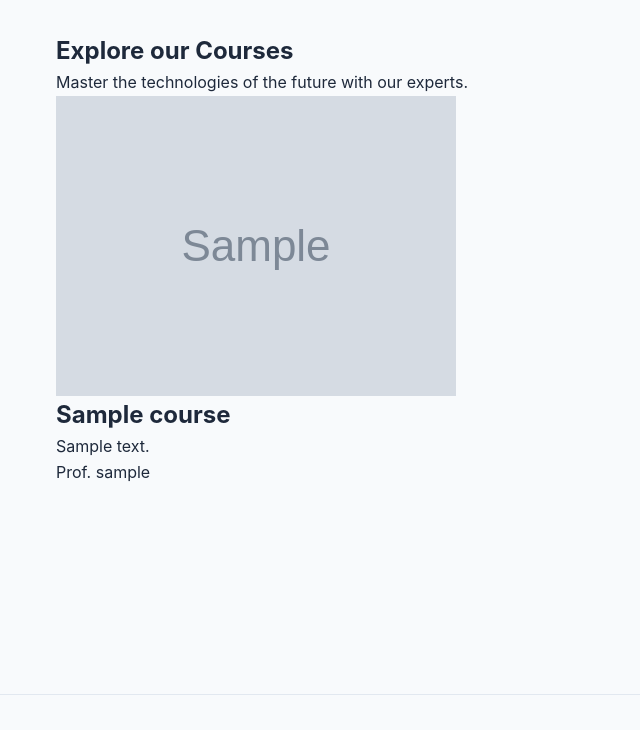
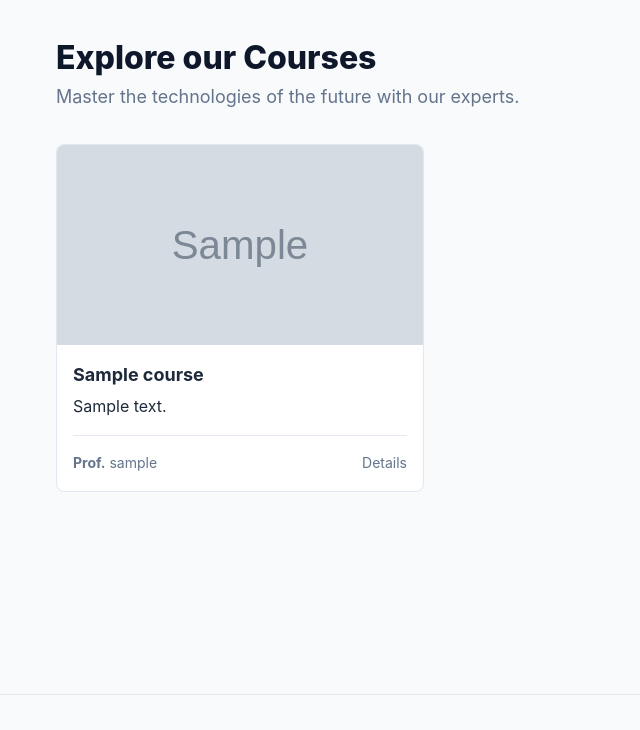
Before and after one commit to JdanielGA/LMS_Project, a Django app: page /courses/ in a window 1280 px wide. Shown: the part 70-800 px from the top of the page, without its empty margins (0-640 px from the left). Run offline with Django 5.2, Linux system fonts and the light colour scheme; tables that the repository leaves empty hold one stand-in row (values such as "Sample post"); grey boxes marked "Sample" are stand-in pictures.

Commit message:
style(courses): move course list styles to dedicated modular CSS file

```diff
--- a/static/css/main.css
+++ b/static/css/main.css
@@ -6,6 +6,12 @@
 
 /* Layout */
 @import "layout/_navbar.css";
+
+/* Components */
+@import "components/_ui.css";
+
+/* Pages */
+@import "pages/_courses.css";
 
 /* Structural Layout */
 main {
@@ -22,3 +28,11 @@ footer {
     border-top: 1px solid var(--border-color);
     margin-top: var(--space-8);
 }
+
+/* --- Course Grid System --- */
+.course-grid {
+    display: grid;
+    grid-template-columns: repeat(auto-fill, minmax(300px, 1fr));
+    gap: var(--space-8);
+    margin-top: var(--space-8);
+}
--- /dev/null
+++ b/static/css/pages/_courses.css
@@ -0,0 +1,68 @@
+/* static/css/pages/_courses.css */
+
+.page-header {
+    margin-bottom: var(--space-8);
+    text-align: left;
+}
+
+.page-header h1 {
+    font-size: var(--text-2xl);
+    font-weight: 800;
+    color: var(--secondary-color);
+}
+
+.page-header p {
+    color: var(--text-muted);
+    font-size: var(--text-lg);
+}
+
+/* Course Grid */
+.course-grid {
+    display: grid;
+    grid-template-columns: repeat(auto-fill, minmax(300px, 1fr));
+    gap: var(--space-8);
+}
+
+/* Course Card */
+.course-card {
+    background: var(--bg-card);
+    border: 1px solid var(--border-color);
+    border-radius: var(--radius-md);
+    overflow: hidden;
+    transition: transform 0.3s ease;
+}
+
+.course-card:hover {
+    transform: translateY(-5px);
+    box-shadow: 0 10px 15px -3px rgba(0, 0, 0, 0.1);
+}
+
+.course-card img {
+    width: 100%;
+    height: 200px;
+    object-fit: cover;
+}
+
+.course-card__content {
+    padding: var(--space-4);
+}
+
+.course-card__content h2 {
+    font-size: var(--text-lg);
+    margin-bottom: var(--space-1);
+}
+
+.course-card__content h2 a:hover {
+    color: var(--primary-color);
+}
+
+.course-card__footer {
+    margin-top: var(--space-4);
+    padding-top: var(--space-4);
+    border-top: 1px solid var(--border-color);
+    display: flex;
+    justify-content: space-between;
+    align-items: center;
+    font-size: var(--text-sm);
+    color: var(--text-muted);
+}
--- a/templates/courses/course_list.html
+++ b/templates/courses/course_list.html
@@ -12,13 +12,15 @@
     {% for course in courses %}
     <article class="course-card">
         {% if course.image %}
+        <!-- Placeholder if there is no image -->
             <img src="{{ course.image.url }}" alt="{{ course.title }}">
         {% endif %}
         <div class="course-card__content">
             <h2><a href="{% url 'courses:course_detail' course.slug %}">{{ course.title }}</a></h2>
             <p>{{ course.description|truncatewords:20 }}</p>
             <div class="course-card__footer">
-                <span>Prof. {{ course.teacher.username }}</span>
+                <span><strong>Prof.</strong> {{ course.teacher.username }}</span>
+                <a href="{% url 'courses:course_detail' course.slug %}" class="btn btn--outline">Details</a>
             </div>
         </div>
     </article>
```
Also changed, not shown: static/css/components/_ui.css (added).
